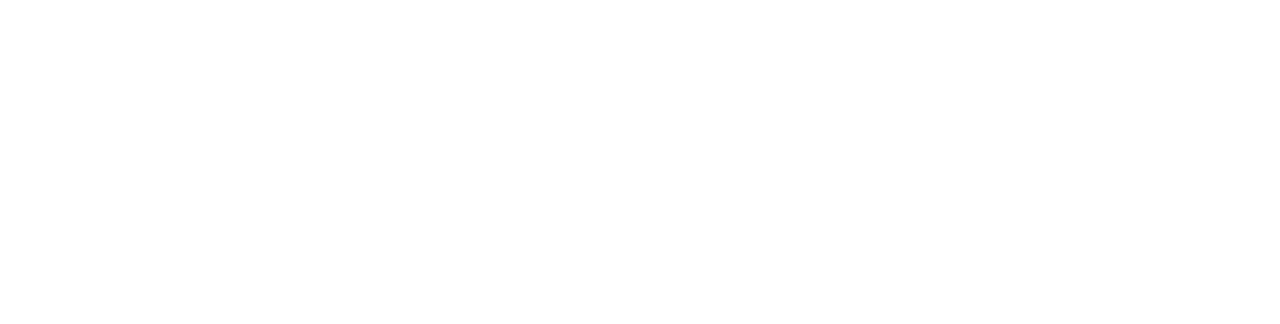
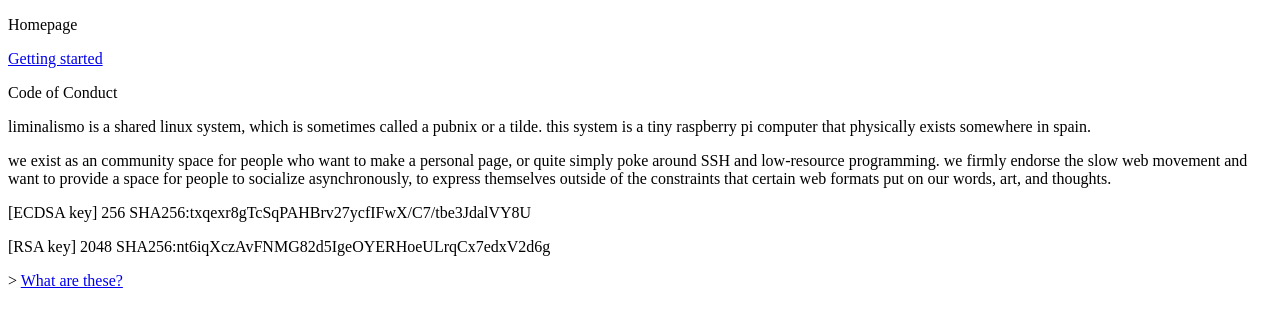
Before and after one commit to liminalismo/tilde-homepage, a plain HTML site: page index.html in a window 1280 px wide. Drawn offline with Linux system fonts and the light colour scheme.

Commit message:
Add basic, initial HTML body

```diff
--- a/index.html
+++ b/index.html
@@ -1,10 +1,36 @@
 <!DOCTYPE html>
 <html>
+
 <head>
   <meta charset="UTF-8">
   <meta name="description" content="a tilde instance ~ running on a raspberry pi since 2020">
   <title>liminalismo</title>
 </head>
 
-<body></body>
+<body>
+  <header>
+    <nav>
+      <p><a href="/"></a>Homepage</a></p>
+      <p><a href="/guide.html">Getting started</a></p>
+      <p><a href="/terms.html"></a>Code of Conduct</a></p>
+    </nav>
+  </header>
+
+  <main>
+    <section id="about">
+      <p>liminalismo is a shared linux system, which is sometimes called a pubnix or a tilde. this system is a tiny raspberry pi computer that physically exists somewhere in spain.</p>
+      <p>we exist as an community space for people who want to make a personal page, or quite simply poke around SSH and low-resource programming. we firmly endorse the slow web movement and want to provide a space for people to socialize asynchronously, to express themselves outside of the constraints that certain web formats put on our words, art, and thoughts.</p>
+    </section>
+    <section id="howto"><address></address></section>
+    <section id="members"></section>
+  </main>
+
+  <footer>
+    <p>[ECDSA key] 256 SHA256:txqexr8gTcSqPAHBrv27ycfIFwX/C7/tbe3JdalVY8U</p>
+    <p>[RSA key] 2048 SHA256:nt6iqXczAvFNMG82d5IgeOYERHoeULrqCx7edxV2d6g</p>
+    <p>> <a href="/guide.html">What are these?</a></p>
+  </footer>
+
+</body>
+
 </html>
```
